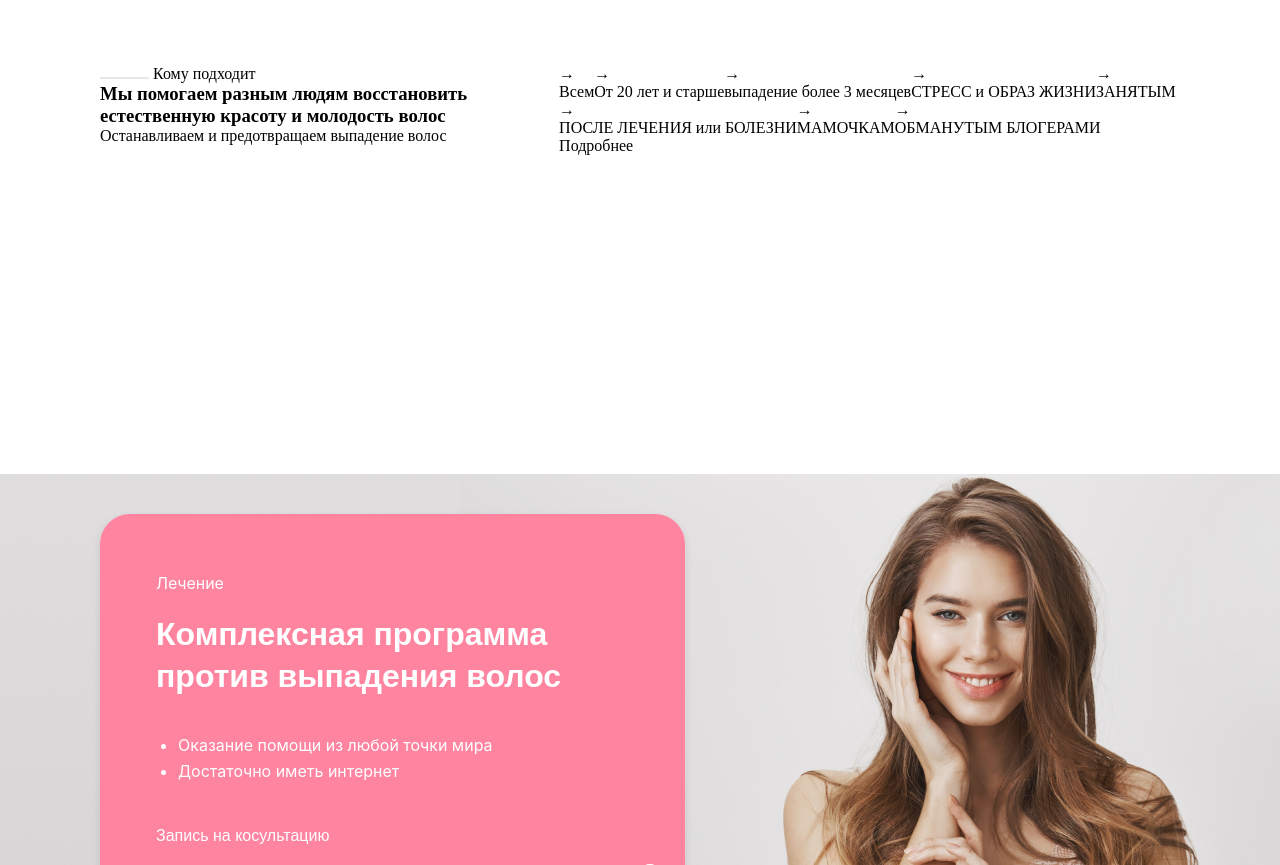
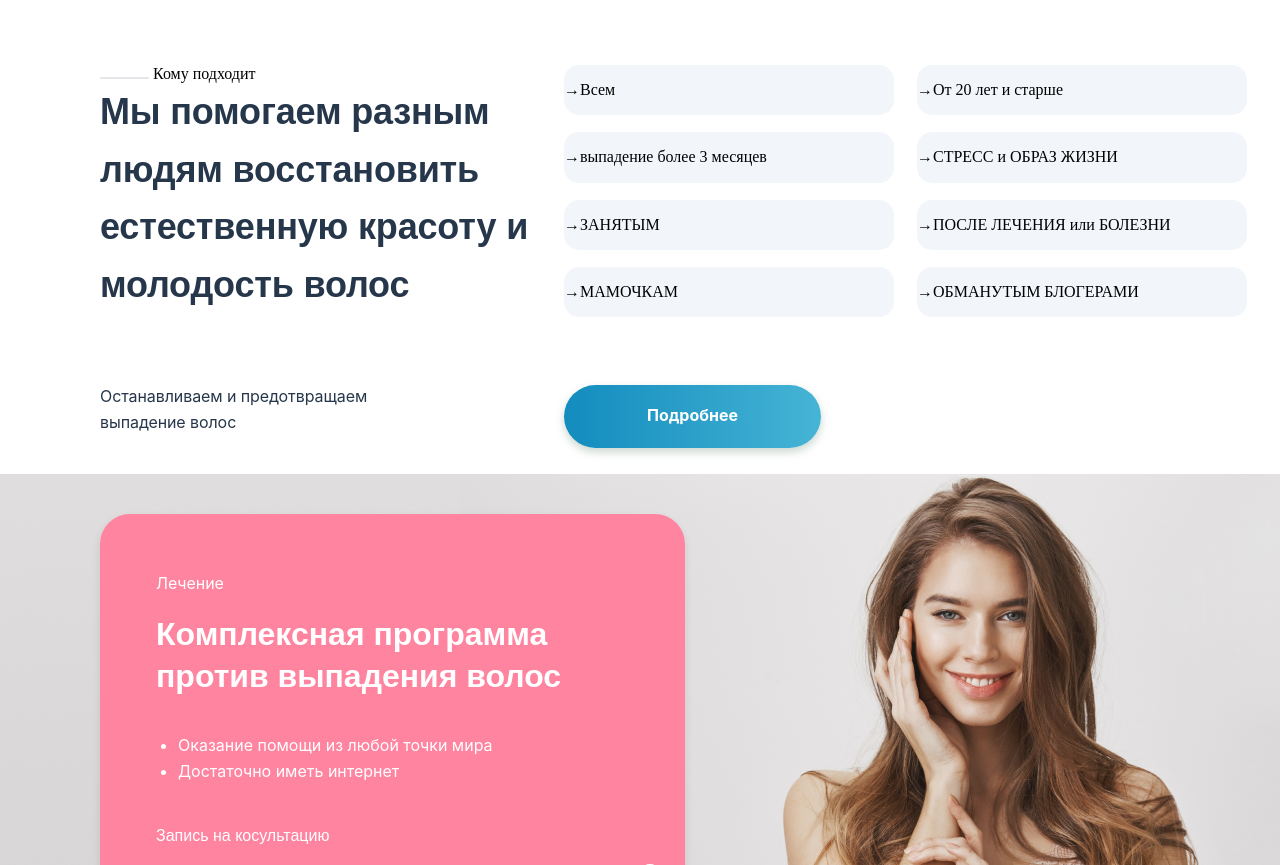
Before and after one commit to NSobol/wbs, a plain HTML site: page index.html in a window 1280 px wide. Shown: the part 4763-5628 px from the top of the page. Drawn offline with Linux system fonts and the light colour scheme; a web font is replaced by a local one.

Commit message:
added style

```diff
--- a/css/styles.css
+++ b/css/styles.css
@@ -840,9 +840,61 @@
   display: flex;
 }
 
+.whom-block-title {
+  width: 464px;
+  height: 232px;
+  font-family: var(--first-font-family);
+  font-style: normal;
+  font-weight: 600;
+  font-size: 2.25rem;
+  line-height: 160%;
+  letter-spacing: -0.005em;
+  color: var(--first-color);
+  margin-bottom: 69px;
+}
+
+.whom-block-text {
+  width: 336px;
+  height: 52px;
+  font-family: var(--secondary-font-family);
+  font-style: normal;
+  font-weight: 400;
+  font-size: 1rem;
+  line-height: 160%;
+  letter-spacing: -0.005em;
+  color: var(--first-color);
+}
+
 .whom-questions-list {
   display: flex;
   flex-wrap: wrap;
+  gap: 17px 23px;
+}
+
+.whom-questions-list-item {
+  display: flex;
+  align-items: center;
+  width: 330px;
+  height: 50.3px;
+  background: #f2f6fb;
+  border-radius: 15px;
+}
+
+.whom-questions > a {
+  display: block;
+  width: 257px;
+  height: 63px;
+  background: linear-gradient(89.18deg, #108abd -4.19%, #4cb9d8 112.48%);
+  box-shadow: 0px 4px 8px rgba(152, 177, 160, 0.5);
+  border-radius: 50px;
+  font-family: var(--secondary-font-family);
+  font-style: normal;
+  font-weight: 700;
+  font-size: 1rem;
+  color: var(--page-background);
+  text-align: center;
+  padding: 20px;
+  margin-top: 68px;
 }
 
 .treatment {
```
